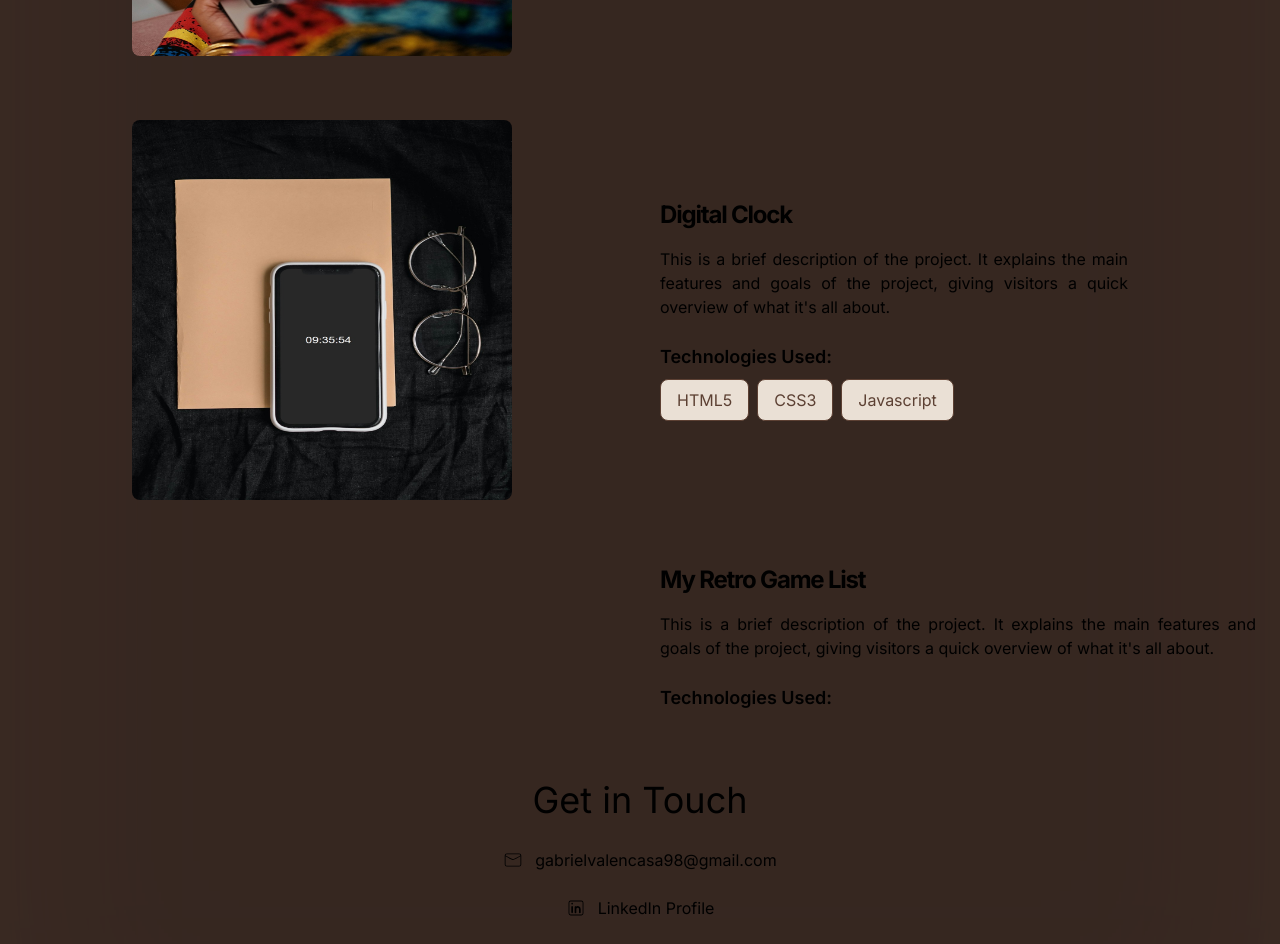
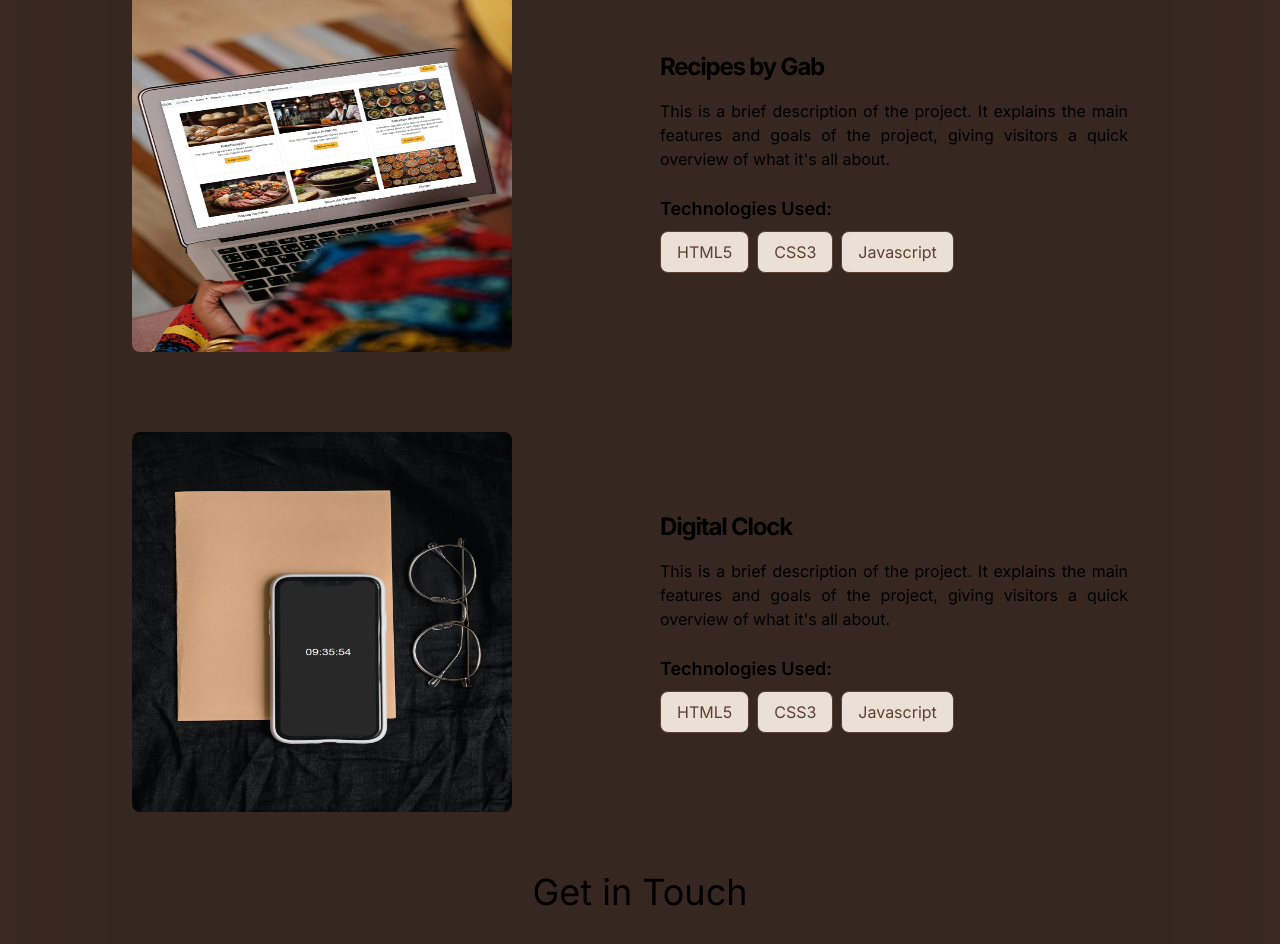
Before and after one commit to andgabx/MyPortfolio, a React (Vite) app: page / in a window 1280 px wide. Shown: the part 1700-2644 px from the top of the page. Built offline with nearby package versions, Linux system fonts and the light colour scheme.

Commit message:
Almost ready to be deployed

```diff
--- a/src/App.jsx
+++ b/src/App.jsx
@@ -15,14 +15,14 @@ const App = () => {
       </div>
 
       {/* Conteúdo do app */}
-      <div className="relative z-10 container mx-auto">
+      <div className="relative  container mx-auto">
       <Navbar/>
 
 
-        <div className="">
+        <div className="py-12">
         <HeroSection />
         </div>
-        <div className="-">
+        <div className="py-12">
         <About />
         </div>
         <Technologies/>
--- a/src/Components/About.jsx
+++ b/src/Components/About.jsx
@@ -3,7 +3,7 @@ import { AboutMe2 } from "../Constants";
 
 const About = () => {
   return (
-    <div className=" border-neutral-900 pb-4">
+    <div className=" border-neutral-900">
       <p className="text-center mb-10 text-4xl">About Me</p>
       <div className="flex flex-wrap">
         {/* Seção da imagem à esquerda */}
--- a/src/Components/Projects.jsx
+++ b/src/Components/Projects.jsx
@@ -3,7 +3,10 @@ import React from "react";
 const Projects = () => {
   return (
     <div>
-<section className="w-full  py-8 bg-background">
+<section className="w-full  py-12 bg-background">
+  <h1 className="text-center text-4xl pb-16">
+    Projects
+  </h1>
         <div className="container px-4 md:px-6">
           <div className="flex flex-col md:flex-row gap-6 md:gap-10">
             <div className=" flex justify-center w-full md:w-1/2">
@@ -63,31 +66,7 @@ const Projects = () => {
         </div>
       </section>
 
-      <section className="w-full  py-8 bg-background">
-        <div className="container px-4 md:px-6">
-          <div className="flex flex-col md:flex-row gap-6 md:gap-10">
-            <div className="w-full md:w-1/2">
 
-            </div>
-            <div className="w-full md:w-1/2 flex flex-col justify-center">
-              <h2 className="text-2xl font-bold tracking-tighter">
-                My Retro Game List
-              </h2>
-              <p className="mt-4 text-muted-foreground text-justify">
-                This is a brief description of the project. It explains the main
-                features and goals of the project, giving visitors a quick
-                overview of what it's all about.
-              </p>
-              <div className="mt-6">
-                <h3 className="text-lg font-semibold mb-2">
-                  Technologies Used:
-                </h3>
-                <div className="flex flex-wrap gap-2"></div>
-              </div>
-            </div>
-          </div>
-        </div>
-      </section>
     </div>
   );
 };
```
